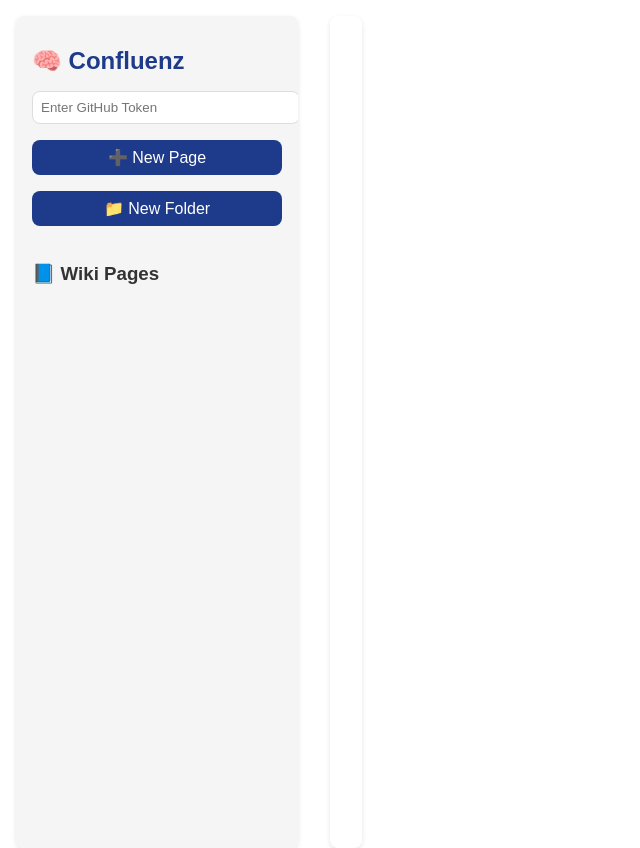
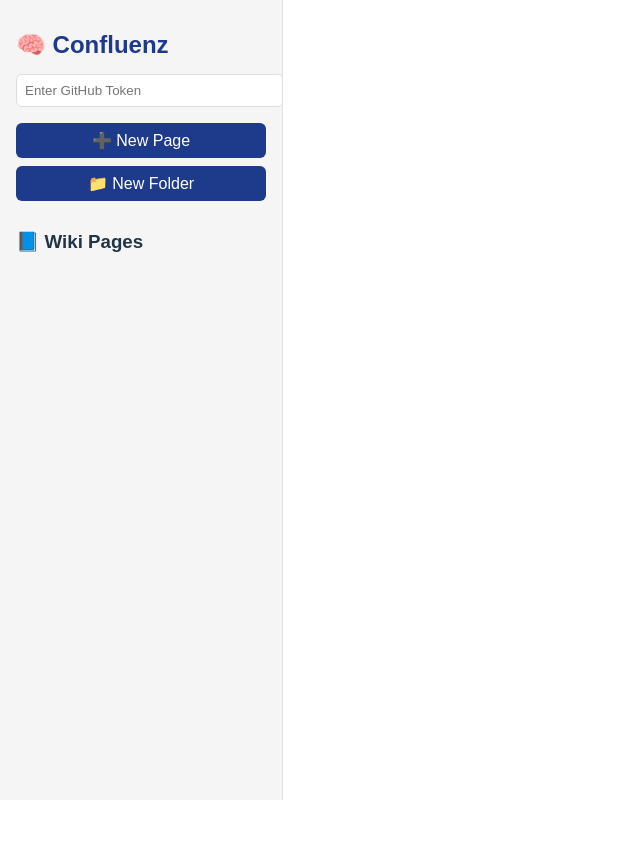
Before and after one commit to Zacharia-pal/confluenz, a React (Vite) app: page / in a window 1280 px wide. Shown: the whole page, without its empty margins (0-640 px from the left). After the commit the page ends 800 px from the top, so only its background shows below. Built offline with nearby package versions, Linux system fonts and the light colour scheme.

Commit message:
Initial commit of Confluenz app

```diff
--- a/src/App.jsx
+++ b/src/App.jsx
@@ -1,6 +1,6 @@
 import React, { useState, useEffect } from 'react'
 import FileTree from './components/FileTree'
-import { marked } from 'marked';  // Importing marked for markdown parsing
+import { marked } from 'marked'
 
 const GITHUB_REPO = "zacharia-pal/confluenz"
 const BRANCH = "main"
@@ -79,27 +79,22 @@
           onChange={(e) => setToken(e.target.value)}
           style={styles.input}
         />
-        <br />
 
         <button onClick={() => {
-          const newPath = prompt("Enter new file path (e.g., folder/newfile.md)")
-          if (!newPath || !token) return
-          createFile(newPath)
+          const name = prompt("Enter page name (e.g. intro)")
+          if (!name || !token) return
+          createFile(`${name}/index.md`)
         }} style={styles.button}>
           ➕ New Page
         </button>
 
-        <br />
-
         <button onClick={() => {
-          const folderPath = prompt("Enter new folder path (e.g., docs/myfolder)")
-          if (!folderPath || !token) return
-          createFolder(folderPath)
+          const folder = prompt("Folder name (e.g. docs/guide)")
+          if (!folder || !token) return
+          createFolder(folder)
         }} style={styles.button}>
           📁 New Folder
         </button>
-
-        <br />
 
         <FileTree token={token} setSelectedPath={setSelectedPath} repo={GITHUB_REPO} branch={BRANCH} />
       </div>
@@ -111,25 +106,18 @@
             <button onClick={() => setEditMode(!editMode)} style={styles.toggleButton}>
               {editMode ? "👁 View" : "✏️ Edit"}
             </button>
-            <br />
 
-            {/* Add Subpage */}
             <button onClick={() => {
-              const subName = prompt("Subpage name (e.g. notes.md)")
+              const subName = prompt("Subpage name (e.g. overview)")
               if (!subName || !selectedPath || !token) return
 
-              const parentDir = selectedPath.endsWith('/')
-                ? selectedPath
-                : selectedPath + '/'
-
-              const newSubPath = `${parentDir}${subName}`
+              const basePath = selectedPath.replace(/\/index\.md$/, "")
+              const newSubPath = `${basePath}/${subName}/index.md`
               createFile(newSubPath)
             }} style={styles.button}>
               ➕ Add Subpage
             </button>
-            <br />
 
-            {/* File Content Display or Edit */}
             {editMode ? (
               <textarea
                 style={styles.textarea}
@@ -139,18 +127,14 @@
             ) : (
               <div
                 style={styles.fileContent}
-                dangerouslySetInnerHTML={{ __html: marked(fileContent) }}  // Use marked to render markdown
+                dangerouslySetInnerHTML={{ __html: marked.parse(fileContent) }}
               />
             )}
 
             {editMode && (
-              <>
-                <br />
-                <button onClick={handleSave} style={styles.saveButton}>💾 Save</button>
-              </>
+              <button onClick={handleSave} style={styles.saveButton}>💾 Save</button>
             )}
 
-            {/* Delete Button */}
             <button
               style={styles.deleteButton}
               onClick={async () => {
@@ -192,63 +176,51 @@
   container: {
     display: 'flex',
     flexDirection: 'row',
-    width: '100%',
+    width: '100vw',
     height: '100vh',
-    minHeight: '100vh',
-    gap: '2rem',
-    padding: '1rem',
+    overflow: 'hidden',
     backgroundColor: 'white',
-    color: '#333',
     fontFamily: 'Arial, sans-serif',
   },
   sidebar: {
     flex: '0 0 250px',
     backgroundColor: '#f5f5f5',
     padding: '1rem',
-    borderRadius: '8px',
-    boxShadow: '0px 2px 5px rgba(0, 0, 0, 0.1)',
-    height: '100%',
+    borderRight: '1px solid #e0e0e0',
     overflowY: 'auto',
-    width: '100%',
-    maxWidth: '250px',
   },
   header: {
     color: '#1e3a8a',
     fontSize: '24px',
     fontWeight: 'bold',
+    marginBottom: '1rem',
   },
   input: {
     padding: '0.5rem',
     width: '100%',
+    borderRadius: '6px',
+    border: '1px solid #ddd',
     marginBottom: '1rem',
-    borderRadius: '8px',
-    border: '1px solid #ddd',
   },
   button: {
     backgroundColor: '#1e3a8a',
     color: 'white',
-    padding: '0.5rem 1rem',
+    padding: '0.5rem',
+    width: '100%',
+    marginBottom: '0.5rem',
+    borderRadius: '6px',
     border: 'none',
-    borderRadius: '8px',
     cursor: 'pointer',
-    marginBottom: '1rem',
-    width: '100%',
-    fontSize: '16px',
   },
   mainContent: {
     flex: 1,
+    padding: '2rem',
+    overflowY: 'auto',
     backgroundColor: '#ffffff',
-    padding: '1rem',
-    borderRadius: '8px',
-    boxShadow: '0px 2px 5px rgba(0, 0, 0, 0.1)',
-    height: '100%',
-    overflowY: 'auto',
-    width: '100%',
-    maxWidth: 'calc(100% - 300px)',  // Ensure it doesn't overflow
   },
   selectedPath: {
+    fontSize: '18px',
     color: '#1e3a8a',
-    fontSize: '20px',
     marginBottom: '1rem',
   },
   toggleButton: {
@@ -256,44 +228,43 @@
     color: 'white',
     padding: '0.5rem',
     border: 'none',
-    borderRadius: '8px',
+    borderRadius: '6px',
     cursor: 'pointer',
     marginBottom: '1rem',
   },
   textarea: {
     width: '100%',
-    height: '300px',
+    height: '400px',
     padding: '1rem',
-    borderRadius: '8px',
-    border: '1px solid #ddd',
     fontFamily: 'monospace',
     fontSize: '16px',
+    borderRadius: '6px',
+    border: '1px solid #ddd',
+    marginBottom: '1rem',
   },
   fileContent: {
     width: '100%',
     padding: '1rem',
     backgroundColor: '#f9f9f9',
-    whiteSpace: 'pre-wrap',
-    borderRadius: '8px',
+    borderRadius: '6px',
     border: '1px solid #ddd',
-    fontFamily: 'monospace',
-    fontSize: '16px',
+    lineHeight: 1.6,
   },
   saveButton: {
     backgroundColor: '#10b981',
     color: 'white',
     padding: '0.5rem 1rem',
+    borderRadius: '6px',
     border: 'none',
-    borderRadius: '8px',
     cursor: 'pointer',
-    marginTop: '1rem',
+    marginRight: '1rem',
   },
   deleteButton: {
     backgroundColor: '#ef4444',
     color: 'white',
     padding: '0.5rem 1rem',
+    borderRadius: '6px',
     border: 'none',
-    borderRadius: '8px',
     cursor: 'pointer',
     marginTop: '1rem',
   },
--- a/src/components/FileTree.jsx
+++ b/src/components/FileTree.jsx
@@ -1,16 +1,14 @@
 import React, { useEffect, useState } from 'react'
 
-// Function to build a tree-like structure for files/folders
+// Build tree structure from flat file list
 function buildTree(files) {
   const root = {}
 
-  // Loop through files and build the hierarchical structure
   for (const file of files) {
     const parts = file.path.split('/')
     let current = root
 
     parts.forEach((part, i) => {
-      // If we are at the last part, it's a file, otherwise a folder
       if (!current[part]) {
         current[part] = i === parts.length - 1 ? { __file: file } : {}
       }
@@ -21,46 +19,48 @@
   return root
 }
 
-// Function to render the file/folder structure recursively
+// Recursively render tree nodes
 function renderTree(tree, pathPrefix = '', onSelect) {
   return Object.entries(tree).map(([name, value]) => {
     const fullPath = pathPrefix ? `${pathPrefix}/${name}` : name
 
-    // Check if it's a file or folder, and render accordingly
+    // Render markdown files (should only be index.md)
     if (value.__file) {
+      const displayName = pathPrefix.split('/').slice(-1)[0] || 'Home'
       return (
         <li key={fullPath}>
-          {/* Hide the .md extension and display it */}
-          📄 <button onClick={() => onSelect(fullPath)}>{name.replace('.md', '')}</button>
+          📄 <button onClick={() => onSelect(fullPath)}>{displayName}</button>
         </li>
       )
-    } else {
+    }
+
+    // Render folders recursively
     return (
       <li key={fullPath}>
-          {/* Folder, toggle visibility */}
         📁 <details>
           <summary>{name}</summary>
           <ul>{renderTree(value, fullPath, onSelect)}</ul>
         </details>
       </li>
     )
-    }
   })
 }
 
 export default function FileTree({ token, setSelectedPath, repo, branch }) {
   const [files, setFiles] = useState([])
 
-  // Fetch files when token is available
   useEffect(() => {
     if (!token) return
+
     fetch(`https://api.github.com/repos/${repo}/git/trees/${branch}?recursive=1`, {
       headers: { Authorization: `token ${token}` },
     })
       .then(res => res.json())
       .then(data => {
-        // Filter out files with '.md' extension
-        const markdownFiles = data.tree.filter(item => item.type === 'blob' && item.path.endsWith('.md'))
+        // Only keep index.md files to reflect page structure
+        const markdownFiles = data.tree.filter(
+          item => item.type === 'blob' && item.path.endsWith('/index.md')
+        )
         setFiles(markdownFiles)
       })
   }, [token])
```
Lines whose indentation alone changed are shown as unchanged.
